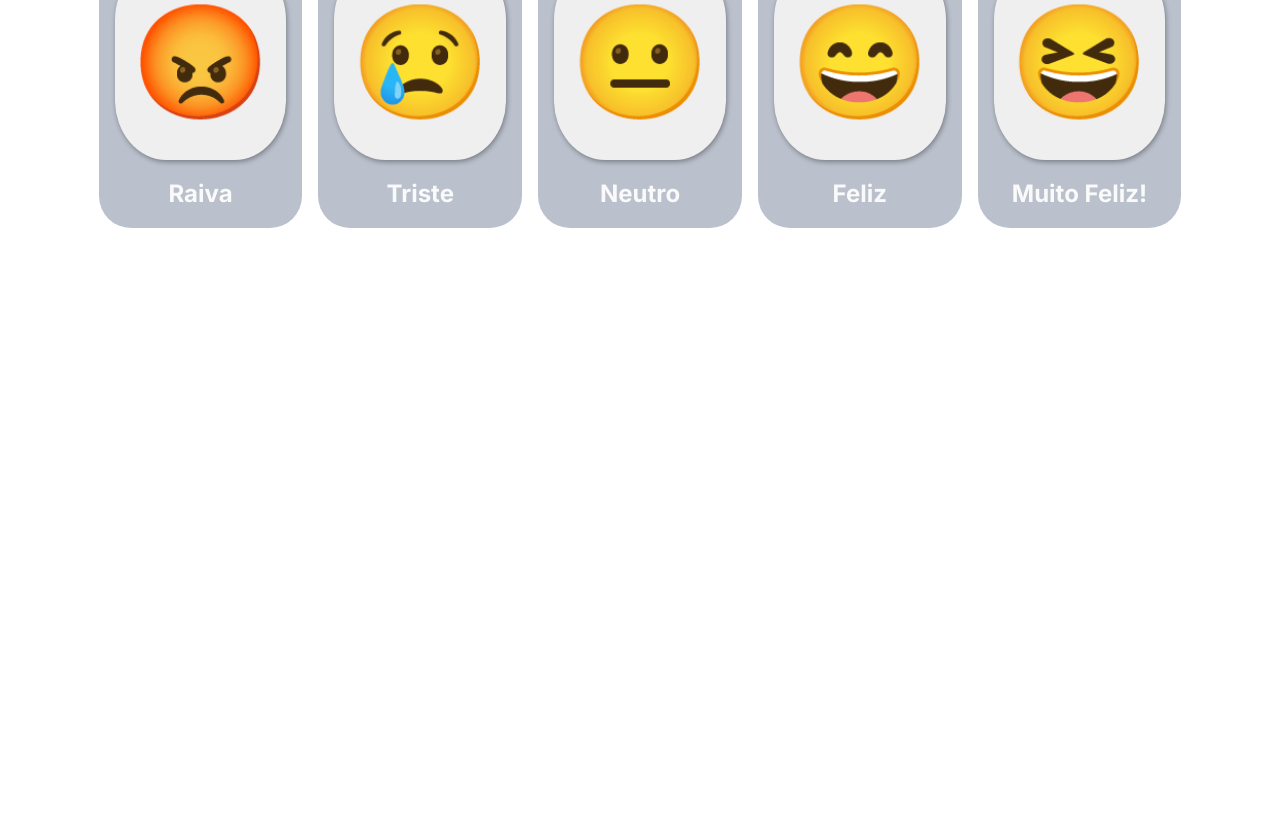
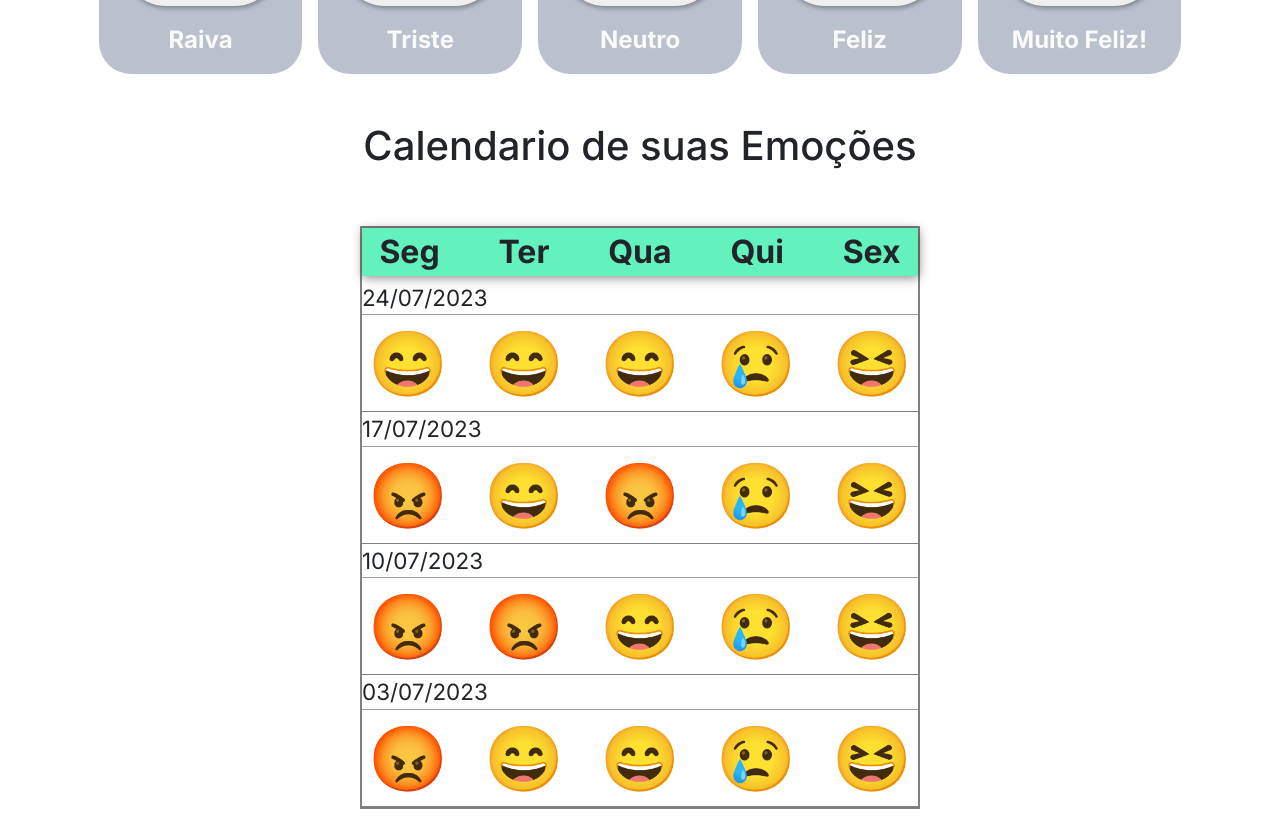
Before and after one commit to ThaynaSantana/Work-Bem-Estar, a React (Vite) app: page /sentimentos in a window 1280 px wide. Shown: the part 660-1485 px from the top of the page. Before the commit the page ends 1064 px from the top, so only its background shows below. Built offline with nearby package versions, Linux system fonts and the light colour scheme.

Commit message:
add calendario emocoes + feature de lembretes

```diff
--- a/package.json
+++ b/package.json
@@ -29,6 +29,6 @@
     "@popperjs/core": "^2.11.8",
     "axios": "^1.4.0",
     "bootstrap": "^5.3.0",
-    "web-push": "^3.6.3"
+    "react-push-notification": "^1.5.3"
   }
 }
--- a/src/App.css
+++ b/src/App.css
@@ -80,21 +80,26 @@ nav a:hover {
 main {
   width: 100%;
   height: 40rem;
-  background-image: url("https://images.pexels.com/photos/7658388/pexels-photo-7658388.jpeg?auto=compress&cs=tinysrgb&w=1260&h=750&dpr=1");
-  background-position-x: 400%;
+  background-position: right;
+  background-image: url("https://images.pexels.com/photos/204686/pexels-photo-204686.jpeg?auto=compress&cs=tinysrgb&w=1260&h=750&dpr=1");
 }
 
 main #circle {
-  background-color: #6d8c81;
+  background-color: #5be9badc;
   width: 35rem;
   height: 100%;
-  border-radius: 0 40% 40% 0;
+  border-radius: 0 20rem 20rem 0;
   color: white;
   display: flex;
   flex-direction: column;
   justify-content: center;
   padding-left: 5rem;
   gap: 1rem;
+}
+
+#circle img {
+  width: 25rem;
+  box-shadow: 2px 2px 30px rgba(0, 0, 0, 0.171);
 }
 
 #circle h3 {
@@ -354,13 +359,13 @@ li {
 
 .status-page {
   display: flex;
+  padding: 1rem;
   flex-direction: column;
   justify-content: center;
   align-items: center;
-  gap: 1.5rem;
+  gap: 3rem;
   background-repeat: repeat;
   background-position: top;
-  height: 100vh;
 }
 
 #title-status-page {
@@ -368,7 +373,7 @@ li {
   color: black;
   padding: 1rem;
   border-radius: 30px;
-  font-size: 4rem;
+  font-size: 3rem;
   font-weight: bold;
 }
 
@@ -481,3 +486,53 @@ table {
   align-items: center;
   gap: 5px;
 }
+
+#calendario-emotion {
+  display: flex;
+  flex-direction: column;
+  width: 35rem;
+  border: 2px solid gray;
+}
+
+#calendario-emotion thead tr {
+  background-color: #63f2be;
+  box-shadow: 1px 2px 10px rgba(0, 0, 0, 0.452);
+  margin-bottom: 5px;
+  font-weight: bold;
+  display: flex;
+  gap: 1.5rem;
+  font-size: 2rem;
+  justify-content: space-around;
+}
+
+#calendario-emotion tbody tr {
+  display: flex;
+  gap: 1.5rem;
+  justify-content: space-around;
+  border-top: 1px solid rgba(128, 128, 128, 0.774);
+  border-bottom: 1px solid gray;
+  font-size: 4rem;
+}
+
+#calendario-emotion label {
+  font-size: 1.4rem;
+}
+
+.lembretes {
+  display: flex;
+  flex-direction: column;
+  gap: 2rem;
+  width: 100%;
+  align-items: center;
+  margin-bottom: 4rem;
+}
+
+.lembretes div {
+  display: flex;
+  flex-direction: row;
+  gap: 1.5rem;
+  padding: 1rem;
+  width: 35rem;
+  justify-content: center;
+  border-bottom: 4px solid #63f2be;
+}
--- /dev/null
+++ b/src/component/EmotionCalendario.tsx
@@ -0,0 +1,51 @@
+const EmotionCalendario = () => {
+    return(
+        <table id="calendario-emotion">
+            <thead>
+                <tr>
+                    <td>Seg</td>
+                    <td>Ter</td>
+                    <td>Qua</td>
+                    <td>Qui</td>
+                    <td>Sex</td>
+                </tr>
+            </thead>
+            <tbody>
+                <label>24/07/2023</label>
+                <tr>
+                    <td>😄</td>
+                    <td>😄</td>
+                    <td>😄</td>
+                    <td>😢</td>
+                    <td>😆</td>
+                </tr>
+                <label>17/07/2023</label>
+                <tr>
+                    <td>😡</td>
+                    <td>😄</td>
+                    <td>😡</td>
+                    <td>😢</td>
+                    <td>😆</td>
+                </tr>
+                <label>10/07/2023</label>
+                <tr>
+                    <td>😡</td>
+                    <td>😡</td>
+                    <td>😄</td>
+                    <td>😢</td>
+                    <td>😆</td>
+                </tr>
+                <label>03/07/2023</label>
+                <tr>
+                    <td>😡</td>
+                    <td>😄</td>
+                    <td>😄</td>
+                    <td>😢</td>
+                    <td>😆</td>
+                </tr>
+            </tbody>
+        </table>
+    )
+}
+
+export default EmotionCalendario
--- /dev/null
+++ b/src/component/Lembretes.tsx
@@ -0,0 +1,50 @@
+import addNotification from "react-push-notification";
+
+const actionNotify = (msg: string) => {
+  addNotification({
+    title: "Work Bem-estar",
+    message: msg,
+    duration: 4000,
+    icon: "logo.png",
+    native: true,
+  });
+};
+
+const Lembretes = () => {
+  return (
+    <>
+      <div className="lembretes">
+        <h2>Lembretes</h2>
+        <div>
+          <h2>💧Beba Agua 14:00</h2>
+          <button
+            className="btn btn-primary"
+            onClick={() => actionNotify("Beba Agua! 💧")}
+          >
+            Confirmar
+          </button>
+        </div>
+        <div>
+          <h2>🧘‍♀️Medite 12:05</h2>
+          <button
+            className="btn btn-primary"
+            onClick={() => actionNotify("Hora de Meditar! 🧘‍♀️")}
+          >
+            Confirmar
+          </button>
+        </div>
+        <div>
+          <h2>🥘Lembrete de Almoço</h2>
+          <button
+            className="btn btn-primary"
+            onClick={() => actionNotify("Almoçar! daqui a 10min 🥘")}
+          >
+            Confirmar
+          </button>
+        </div>
+      </div>
+    </>
+  );
+};
+
+export default Lembretes;
--- a/src/component/ListaTodo.tsx
+++ b/src/component/ListaTodo.tsx
@@ -9,9 +9,10 @@ interface TodoItem {
 interface ListaTodoProps {
   todos: TodoItem[];
   deleteTodoItem: (itemId: number) => void;
+  name: string;
 }
 
-const ListaTodo: React.FC<ListaTodoProps> = ({ todos, deleteTodoItem }) => {
+const ListaTodo: React.FC<ListaTodoProps> = ({ todos, deleteTodoItem, name }) => {
   return (
     <div className="table-lista table-responsive">
       <h2>
@@ -33,14 +34,14 @@ const ListaTodo: React.FC<ListaTodoProps> = ({ todos, deleteTodoItem }) => {
             d="M1.5 7a.5.5 0 0 1 .5-.5h1a.5.5 0 0 1 .5.5v1a.5.5 0 0 1-.5.5H2a.5.5 0 0 1-.5-.5V7zM2 7h1v1H2V7zm0 3.5a.5.5 0 0 0-.5.5v1a.5.5 0 0 0 .5.5h1a.5.5 0 0 0 .5-.5v-1a.5.5 0 0 0-.5-.5H2zm1 .5H2v1h1v-1z"
           />
         </svg>
-        Tarefas
+        {name}
       </h2>
       <table className="table table-hover table-bordered">
         <thead className="thead-dark table-info">
           <tr>
             <th scope="col">Hora</th>
             <th scope="col">Tarefa</th>
-            <th scope="col">Ação</th>
+            <th scope="col">Status</th>
           </tr>
         </thead>
         <tbody>
--- a/src/layout/Main.tsx
+++ b/src/layout/Main.tsx
@@ -4,12 +4,12 @@ const Main = () => {
   return (
     <main>
       <div id="circle">
+        <img src="marca3.png"></img>
         <h3>
-          AVANCE COM SUA<br></br> PRODUTIVIDADE<br></br> COM AS<br></br>{" "}
-          FERRAMENTAS<br></br> CERTAS
+        " Por vezes, é cuidando da saúde mental que a gente cuida do resto do nosso corpo. " 🧘‍♀️
         </h3>
         <Link to="/organizar">
-          <button className="btn btn-primary">Agende suas tarefas</button>
+          <button className="btn btn-success">Agende suas tarefas</button>
         </Link>
       </div>
     </main>
--- a/src/pages/Organizar.tsx
+++ b/src/pages/Organizar.tsx
@@ -2,6 +2,8 @@ import React, { useState, useEffect } from "react";
 import Calendar from "../component/Calendar";
 import ListaTodo from "../component/ListaTodo";
 import Profile from "../component/Profile";
+import Lembretes from "../component/Lembretes";
+import Rodape from "../layout/Rodape";
 
 interface TodoItem {
   id: number;
@@ -82,7 +84,11 @@ const Organizar: React.FC = () => {
         </div>
         <div>
           <div className="lista-container">
-            <ListaTodo todos={todos} deleteTodoItem={deleteTodoItem} />
+            <ListaTodo
+              todos={todos}
+              deleteTodoItem={deleteTodoItem}
+              name="Tarefas"
+            />
           </div>
           <div className="tarefas">
             <div className="agendar-container">
@@ -117,6 +123,8 @@ const Organizar: React.FC = () => {
           </div>
         </div>
       </div>
+      <Lembretes />
+      <Rodape />
     </>
   );
 };
--- a/src/pages/Status.tsx
+++ b/src/pages/Status.tsx
@@ -1,6 +1,14 @@
-import React, { useState } from "react";
+import React, { useState, useEffect } from "react";
 import EmotionMenu from "../component/EmotionMenu";
 import Profile from "../component/Profile";
+import ListaTodo from "../component/ListaTodo";
+import EmotionCalendario from "../component/EmotionCalendario";
+
+interface TodoItem {
+  id: number;
+  time: string;
+  task: string;
+}
 
 const Status: React.FC = () => {
   const [currentEmotion, setCurrentEmotion] = useState<string>("");
@@ -9,11 +17,78 @@ const Status: React.FC = () => {
     setCurrentEmotion(emotion);
   };
 
+  // Lembretes
+  const [todos, setTodos] = useState<TodoItem[]>([]);
+  const [newTime, setNewTime] = useState("");
+  const [newTask, setNewTask] = useState("");
+  const [validationError, setValidationError] = useState(false);
+
+  useEffect(() => {
+    const savedTodos = localStorage.getItem("todos");
+    if (savedTodos) {
+      setTodos(JSON.parse(savedTodos));
+    }
+  }, []);
+
+  useEffect(() => {
+    localStorage.setItem("todos", JSON.stringify(todos));
+  }, [todos]);
+
+  const addTodoItem = () => {
+    if (newTime && newTask && !validationError) {
+      const newItem: TodoItem = {
+        id: Date.now(),
+        time: newTime,
+        task: newTask,
+      };
+      setTodos((prevTodos) => [...prevTodos, newItem]);
+      setNewTime("");
+      setNewTask("");
+    }
+  };
+
+  const deleteTodoItem = (itemId: number) => {
+    setTodos((prevTodos) => prevTodos.filter((item) => item.id !== itemId));
+  };
+
+  const handleTimeChange = (e: React.ChangeEvent<HTMLInputElement>) => {
+    const timeValue = e.target.value;
+    const formattedTime = formatTime(timeValue);
+    setNewTime(formattedTime);
+    setValidationError(!validateTime(formattedTime));
+  };
+
+  const handleTaskChange = (e: React.ChangeEvent<HTMLInputElement>) => {
+    setNewTask(e.target.value);
+  };
+
+  const formatTime = (time: string) => {
+    if (time.length <= 5) {
+      const formattedTime = time.replace(/[^0-9:]/g, "");
+      if (formattedTime.length <= 2) {
+        return formattedTime;
+      } else if (formattedTime.length <= 4) {
+        return `${formattedTime.slice(0, 2)}:${formattedTime.slice(2)}`;
+      } else if (formattedTime.length <= 5) {
+        return `${formattedTime.slice(0, 2)}:${formattedTime.slice(3, 5)}`;
+      }
+    }
+    return time;
+  };
+
+  const validateTime = (time: string) => {
+    const regex = /^[0-9]{1,2}:[0-9]{2}$/;
+    return regex.test(time);
+  };
+
   return (
     <div className="status-page">
       <h1 id="title-status-page">Como você está se sentindo hoje?</h1>
       <EmotionMenu onSelectEmotion={handleEmotionSelect} />
       <Profile currentEmotion={currentEmotion} />
+      <h1>Calendario de suas Emoções</h1>
+      <EmotionCalendario />
+
     </div>
   );
 };
```
Also changed, not shown: src/component/Notification.tsx (deleted, +0 -9 lines), public/logo.png (added), 1 other file (tests, documents, lock files or other folders).
